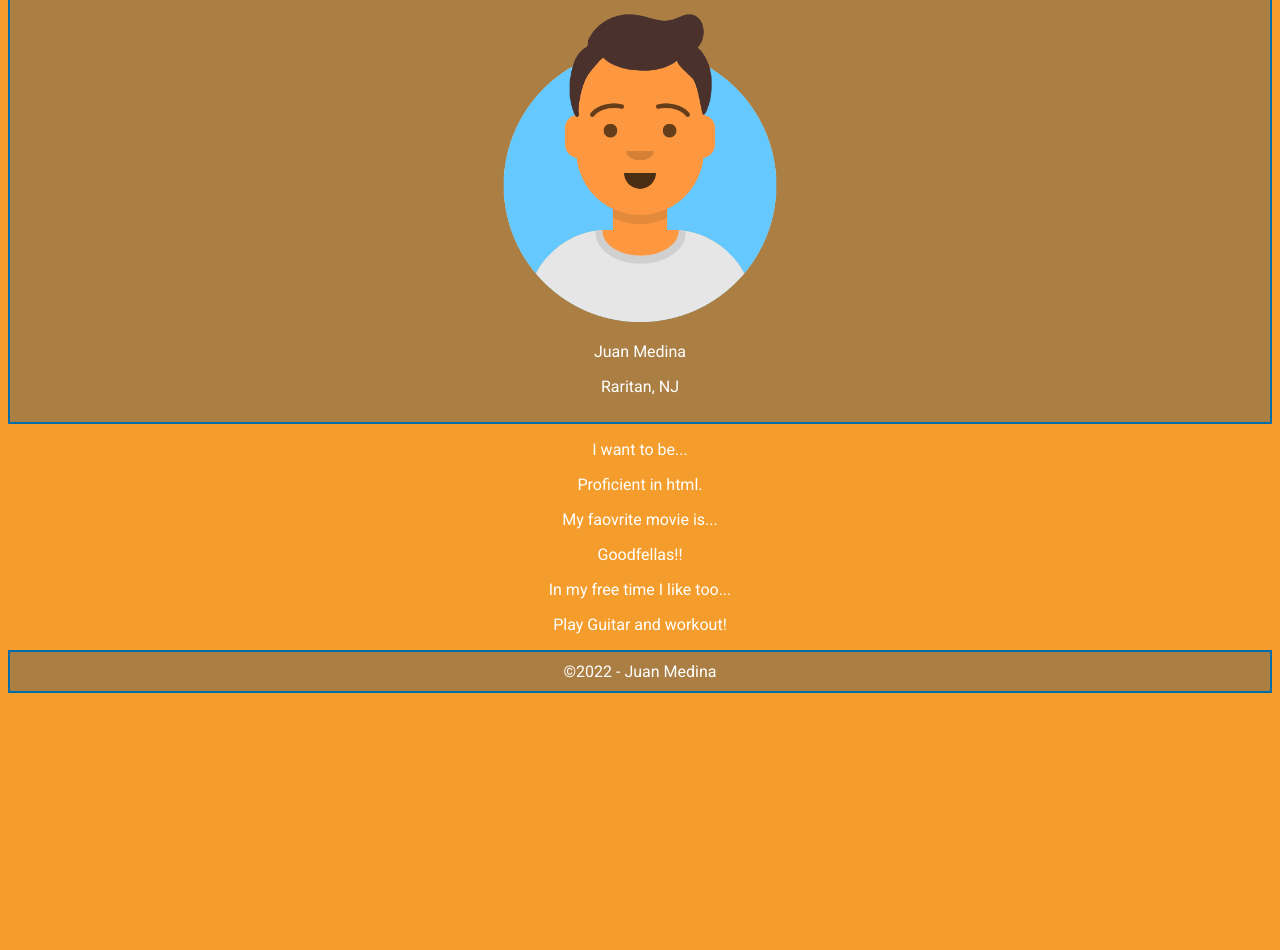
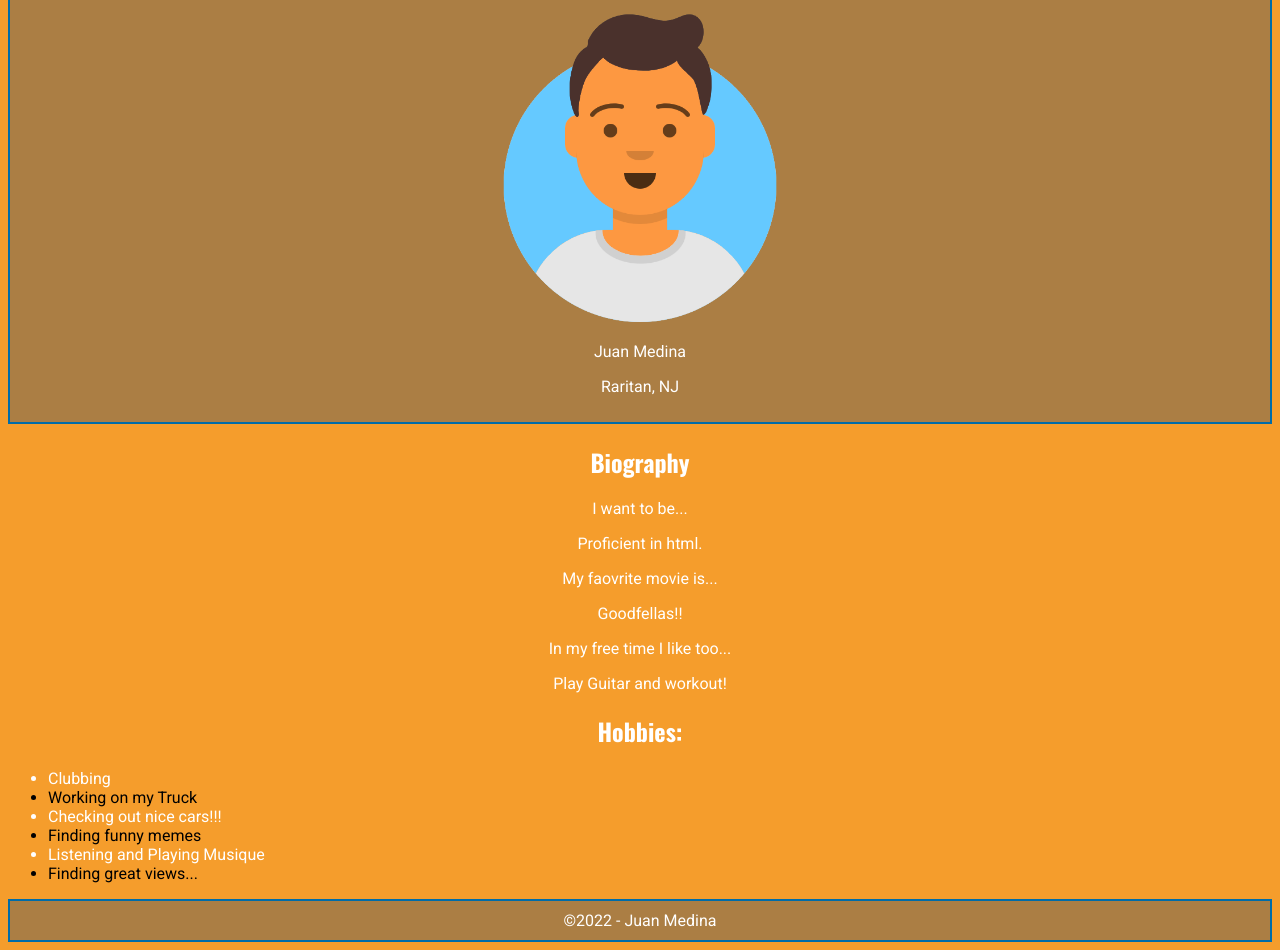
Before and after one commit to RVCC-IDMX/about-me-juan12083-1, a plain HTML site: page index.html in a window 1280 px wide. Shown: the part 267-1217 px from the top of the page. Before the commit the page ends 968 px from the top, so only its background shows below. Drawn offline with nearby package versions, Linux system fonts and the light colour scheme.

Commit message:
Adding hobbies list

```diff
--- a/css/style.css
+++ b/css/style.css
@@ -6,8 +6,11 @@ body {
 
 h1, h2, h3, h4, h5, h6 {
     font-family: "Oswald";
-    font-size: 40pt;
+    text-align: center;
 }
+    h1{
+        font-size: 40pt;
+    }
 
 header {
     text-align: center;
@@ -28,3 +31,7 @@ header {
 #bio {
     text-align: center;
 }
+
+#hobbies ul li:nth-child(even) {
+    color: black;
+}
--- a/index.html
+++ b/index.html
@@ -31,6 +31,9 @@
         </section>
 
         <section id="bio">
+
+            <h2>Biography</h2>
+
      <div>
             <P>I want to be...</P>
             <p>Proficient in html.</p>
@@ -47,6 +50,21 @@
 
         </section>
 
+        <section id="hobbies">
+
+            <h2>Hobbies:</h2>
+
+            <ul>
+                <li>Clubbing</li>
+                <li>Working on my Truck</li>
+                <li>Checking out nice cars!!!</li>
+                <li>Finding funny memes</li>
+                <li>Listening and Playing Musique</li>
+                <li>Finding great views...</li>
+            </ul>
+
+        </section>
+
 
     </main>
 
```
